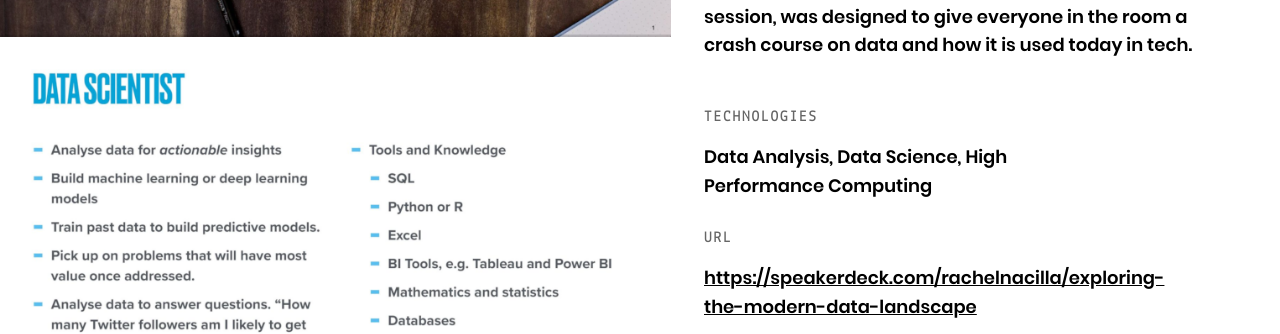
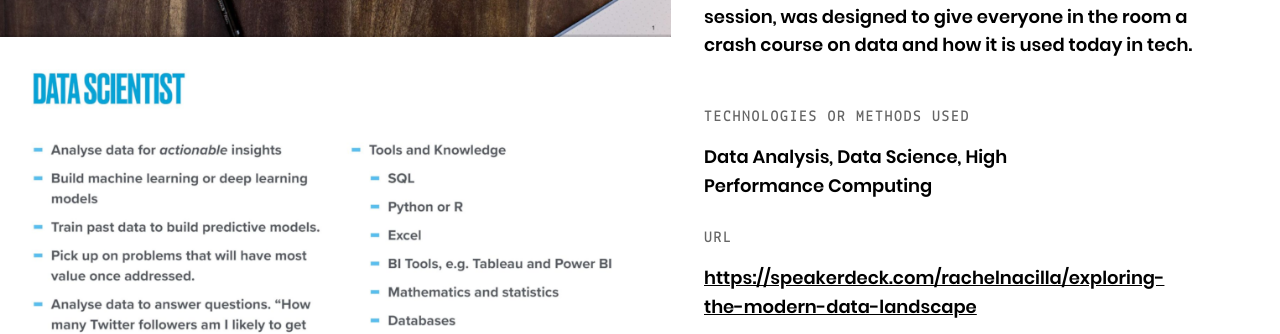
Before and after one commit to rachelnacilla/rachelnacilla.github.io, a Jekyll site: the page built from _posts/projects/2022-01-26-datalandscape.md, in a window 1280 px wide. Shown: the part 414-748 px from the top of the page. Built offline with Jekyll 4.4.1, drawn with Linux system fonts in a browser that asks for light colours.

Commit message:
Modified project templates

```diff
--- a/_layouts/project.html
+++ b/_layouts/project.html
@@ -20,7 +20,7 @@
 					<span class="h2">Description</span>
 					{{ page.content }}
 					<div class="project-meta">
-						<span class="h2">Technologies</span>
+						<span class="h2">Technologies or Methods Used</span>
 						<p>{{ page.project.tech }}</p>
 						<span class="h2">URL</span>
 						<p><a href="{{ page.project.url }}" target="_blank" title="{{ page.project.title }}" rel="nofollow">{{ page.project.url }}</a></p>
```
